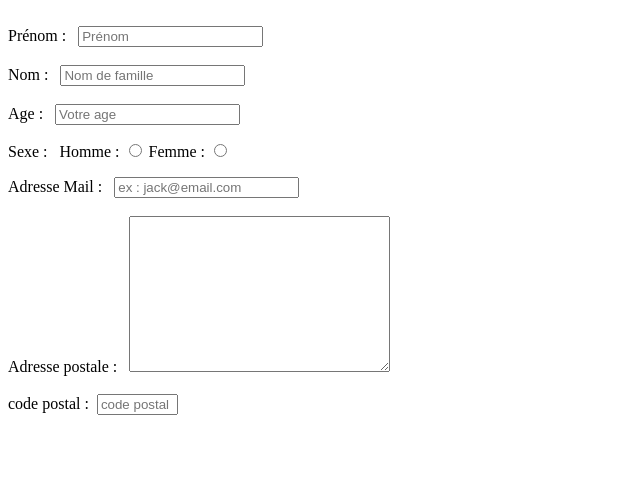
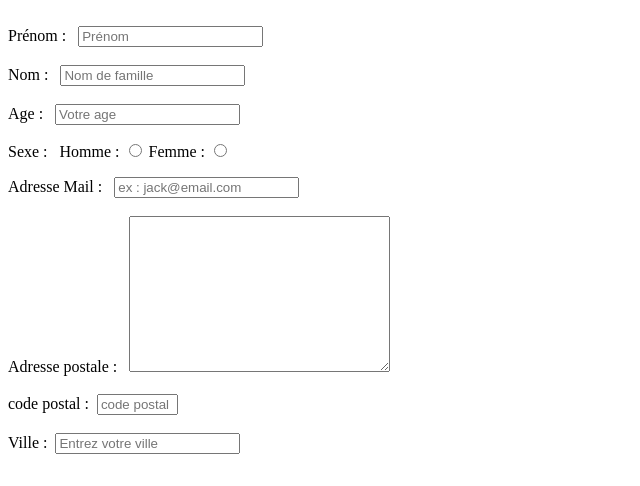
Before and after one commit to AoiLeyos/Html_form, a plain HTML site: page index.html in a window 1280 px wide. Shown: the whole page, without its empty margins (0-640 px from the left). Drawn offline with Linux system fonts and the light colour scheme.

Commit message:
feat(index.html)add city form

```diff
--- a/index.html
+++ b/index.html
@@ -38,6 +38,9 @@
                 <input type="text"  placeholder="code postal" maxlength="5" name="code postal" id="postal_code" pattern="[0-9]*" required title="Entrez un code postal valide (5 chiffres)" size="7">
                 <br><br>
 
+                <label for="city">Ville</label> :&nbsp;
+                <input type="text" placeholder="Entrez votre ville" name="ville" id="city" required><br><br>
+
             </form>
         </div>
 
```
